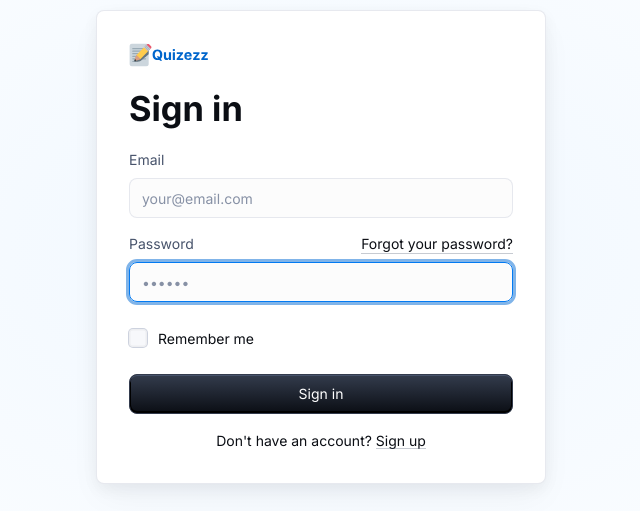
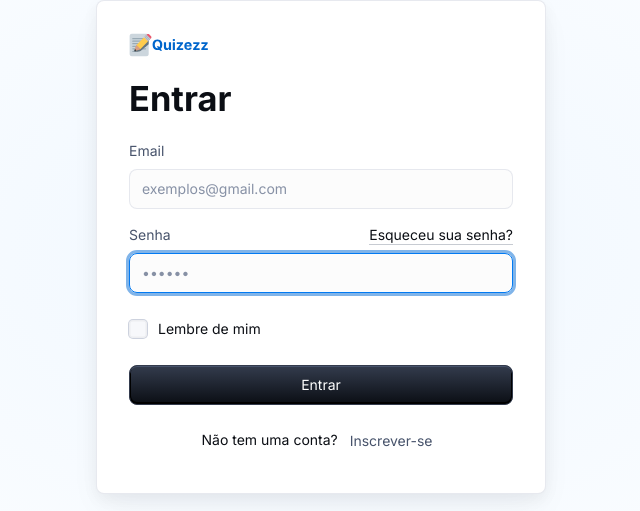
Before and after one commit to jeymes/quizezz.2.0, a Next.js app: page /signin in a window 1280 px wide. Shown: the part 153-664 px from the top of the page, without its empty margins (319-959 px from the left). Built offline with nearby package versions, Linux system fonts and the light colour scheme.

Commit message:
created signin

```diff
--- a/app/signin/forgotPassword.tsx
+++ b/app/signin/forgotPassword.tsx
@@ -26,13 +26,13 @@ export default function ForgotPassword({ open, handleClose }: ForgotPasswordProp
                 sx: { backgroundImage: 'none' },
             }}
         >
-            <DialogTitle>Reset password</DialogTitle>
+            <DialogTitle>Redefinir senha</DialogTitle>
             <DialogContent
                 sx={{ display: 'flex', flexDirection: 'column', gap: 2, width: '100%' }}
             >
                 <DialogContentText>
-                    Enter your account&apos;s email address, and we&apos;ll send you a link to
-                    reset your password.
+                    Insira o endereço de e-mail da sua conta e enviaremos um link para
+                    redefinir sua senha.
                 </DialogContentText>
                 <OutlinedInput
                     autoFocus
@@ -40,16 +40,16 @@ export default function ForgotPassword({ open, handleClose }: ForgotPasswordProp
                     margin="dense"
                     id="email"
                     name="email"
-                    label="Email address"
-                    placeholder="Email address"
+                    label="Endereço de email"
+                    placeholder="Endereço de email"
                     type="email"
                     fullWidth
                 />
             </DialogContent>
             <DialogActions sx={{ pb: 3, px: 3 }}>
-                <Button onClick={handleClose}>Cancel</Button>
+                <Button onClick={handleClose}>Cancelar</Button>
                 <Button variant="contained" type="submit">
-                    Continue
+                    Continuar
                 </Button>
             </DialogActions>
         </Dialog>
--- a/app/signin/page.tsx
+++ b/app/signin/page.tsx
@@ -115,6 +115,10 @@ export default function SignIn(props: { disableCustomTheme?: boolean }) {
         return isValid;
     };
 
+    function handleCheckout() {
+        window.open("https://pay.hotmart.com/V95399372J", "_blank");
+    };
+
     return (
         <AppTheme {...props}>
             <CssBaseline enableColorScheme />
@@ -127,7 +131,7 @@ export default function SignIn(props: { disableCustomTheme?: boolean }) {
                         variant="h4"
                         sx={{ width: '100%', fontSize: 'clamp(2rem, 10vw, 2.15rem)' }}
                     >
-                        Sign in
+                        Entrar
                     </Typography>
                     <Box
                         component="form"
@@ -148,7 +152,7 @@ export default function SignIn(props: { disableCustomTheme?: boolean }) {
                                 id="email"
                                 type="email"
                                 name="email"
-                                placeholder="your@email.com"
+                                placeholder="exemplos@gmail.com"
                                 autoComplete="email"
                                 autoFocus
                                 required
@@ -160,7 +164,7 @@ export default function SignIn(props: { disableCustomTheme?: boolean }) {
                         </FormControl>
                         <FormControl>
                             <Box sx={{ display: 'flex', justifyContent: 'space-between' }}>
-                                <FormLabel htmlFor="password">Password</FormLabel>
+                                <FormLabel htmlFor="password">Senha</FormLabel>
                                 <Link
                                     component="button"
                                     type="button"
@@ -168,7 +172,7 @@ export default function SignIn(props: { disableCustomTheme?: boolean }) {
                                     variant="body2"
                                     sx={{ alignSelf: 'baseline' }}
                                 >
-                                    Forgot your password?
+                                    Esqueceu sua senha?
                                 </Link>
                             </Box>
                             <TextField
@@ -188,7 +192,7 @@ export default function SignIn(props: { disableCustomTheme?: boolean }) {
                         </FormControl>
                         <FormControlLabel
                             control={<Checkbox value="remember" color="primary" />}
-                            label="Remember me"
+                            label="Lembre de mim"
                         />
                         <ForgotPassword open={open} handleClose={handleClose} />
                         <Button
@@ -197,18 +201,17 @@ export default function SignIn(props: { disableCustomTheme?: boolean }) {
                             variant="contained"
                             onClick={validateInputs}
                         >
-                            Sign in
+                            Entrar
                         </Button>
                         <Typography sx={{ textAlign: 'center' }}>
-                            Don&apos;t have an account?{' '}
+                            Não tem uma conta?{' '}
                             <span>
-                                <Link
-                                    href="/material-ui/getting-started/templates/sign-in/"
-                                    variant="body2"
-                                    sx={{ alignSelf: 'center' }}
+                                <Button
+                                    variant="text"
+                                    onClick={handleCheckout}
                                 >
-                                    Sign up
-                                </Link>
+                                    Inscrever-se
+                                </Button>
                             </span>
                         </Typography>
                     </Box>
```
Also changed, not shown: app/(home)/components/appAppBar.tsx (+4 -4 lines).
